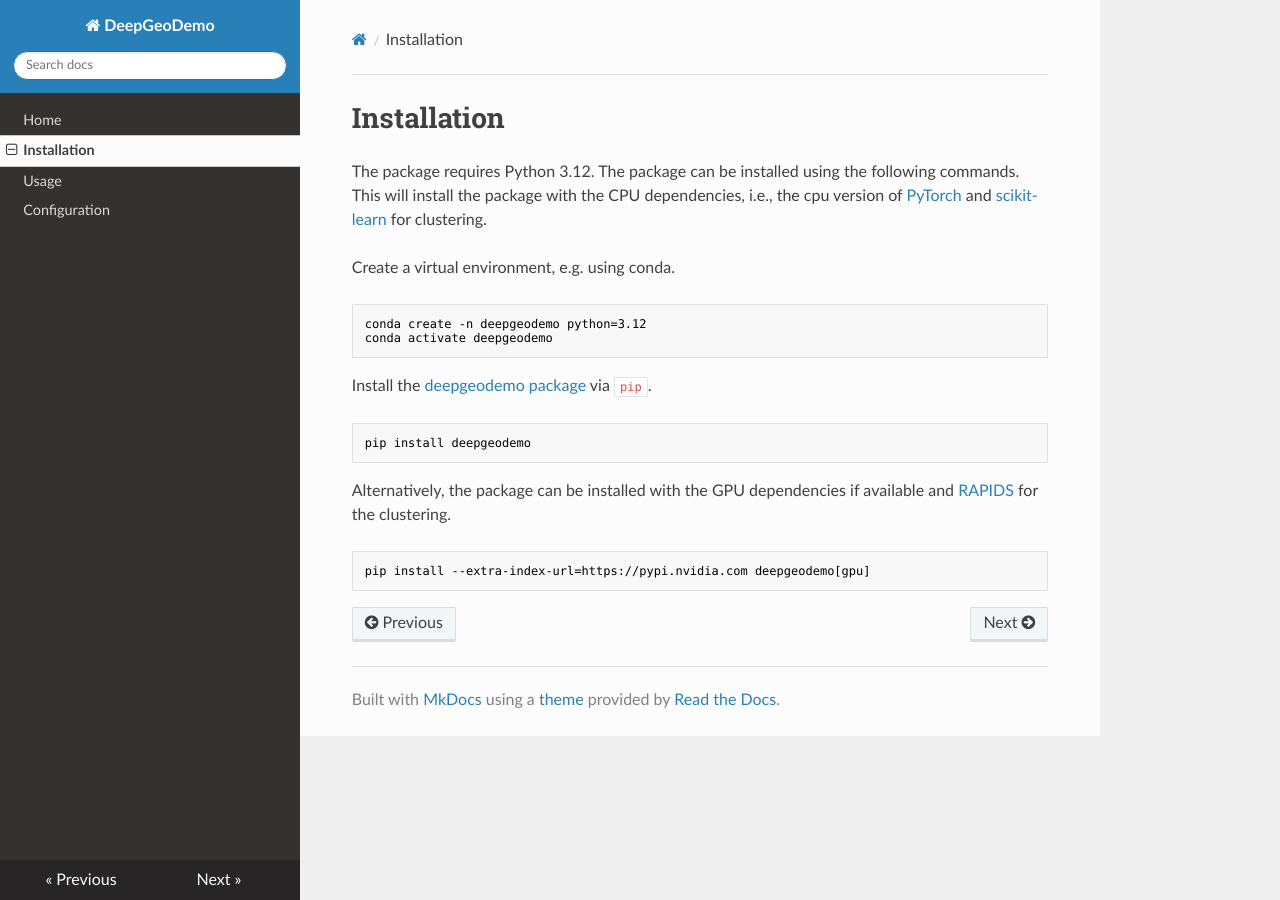
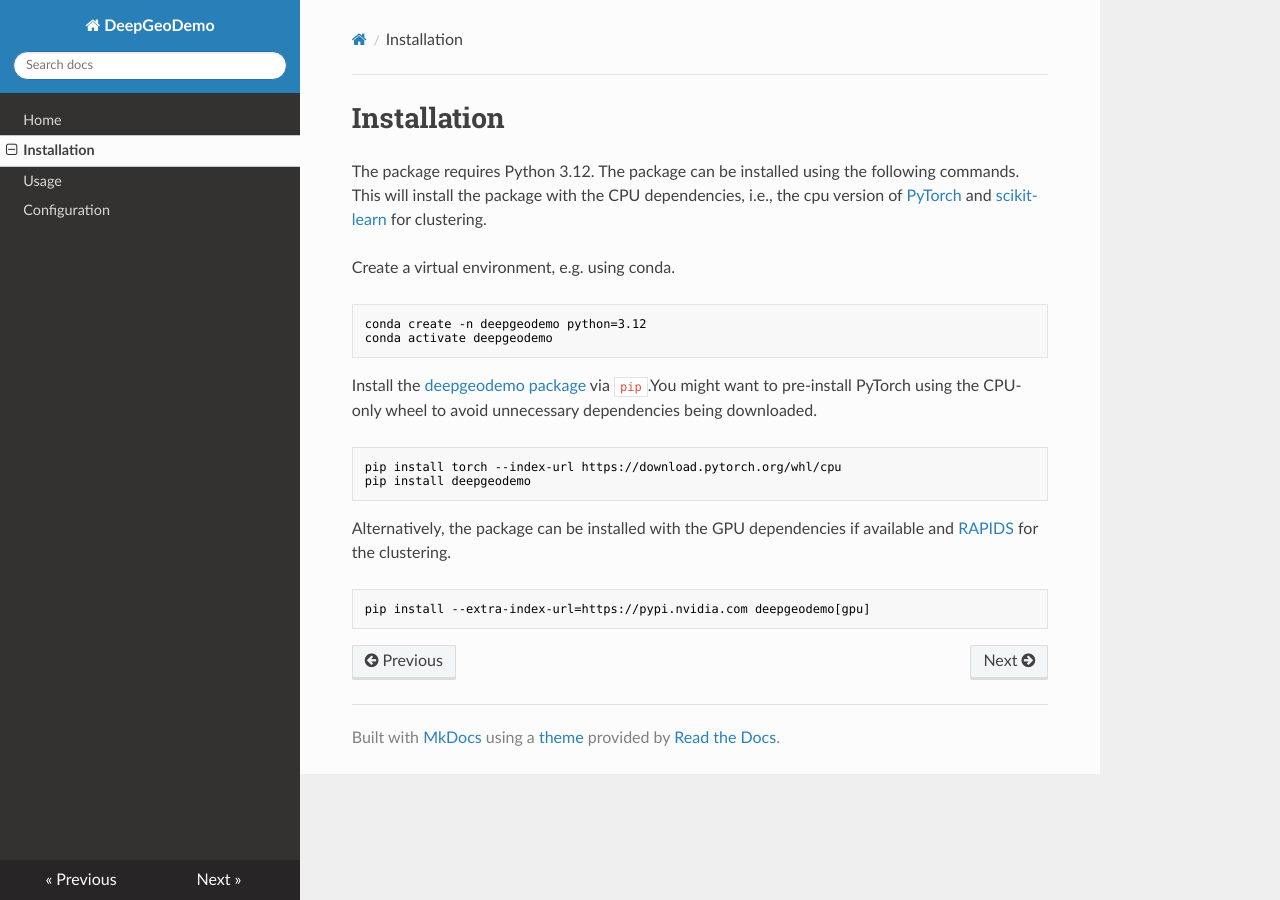
Before and after one commit to stefdesabbata/deepgeodemo, an MkDocs documentation site: the page built from docs/installation.md, in a window 1280 px wide. Built offline with MkDocs 1.6.1, drawn with Linux system fonts in a browser that asks for light colours; nearby versions of some CDN libraries.

Commit message:
Document CPU-only install path

````diff
--- a/docs/installation.md
+++ b/docs/installation.md
@@ -9,9 +9,10 @@ conda create -n deepgeodemo python=3.12
 conda activate deepgeodemo
 ```
 
-Install the [deepgeodemo package](https://pypi.org/project/deepgeodemo/) via `pip`.
+Install the [deepgeodemo package](https://pypi.org/project/deepgeodemo/) via `pip`.You might want to pre-install PyTorch using the CPU-only wheel to avoid unnecessary dependencies being downloaded.
 
 ```bash
+pip install torch --index-url https://download.pytorch.org/whl/cpu
 pip install deepgeodemo
 ```
 
````
Also changed, not shown: README.md (+2 -1 lines).
